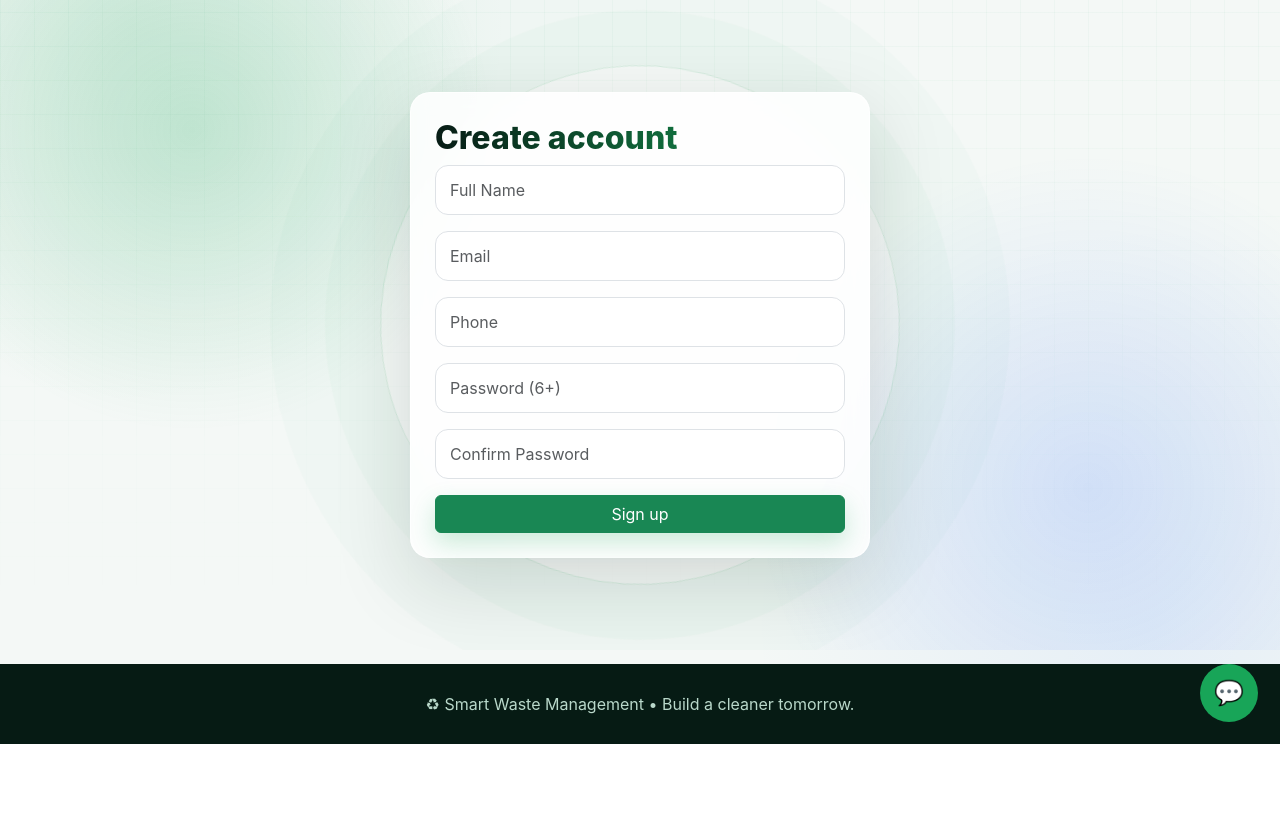
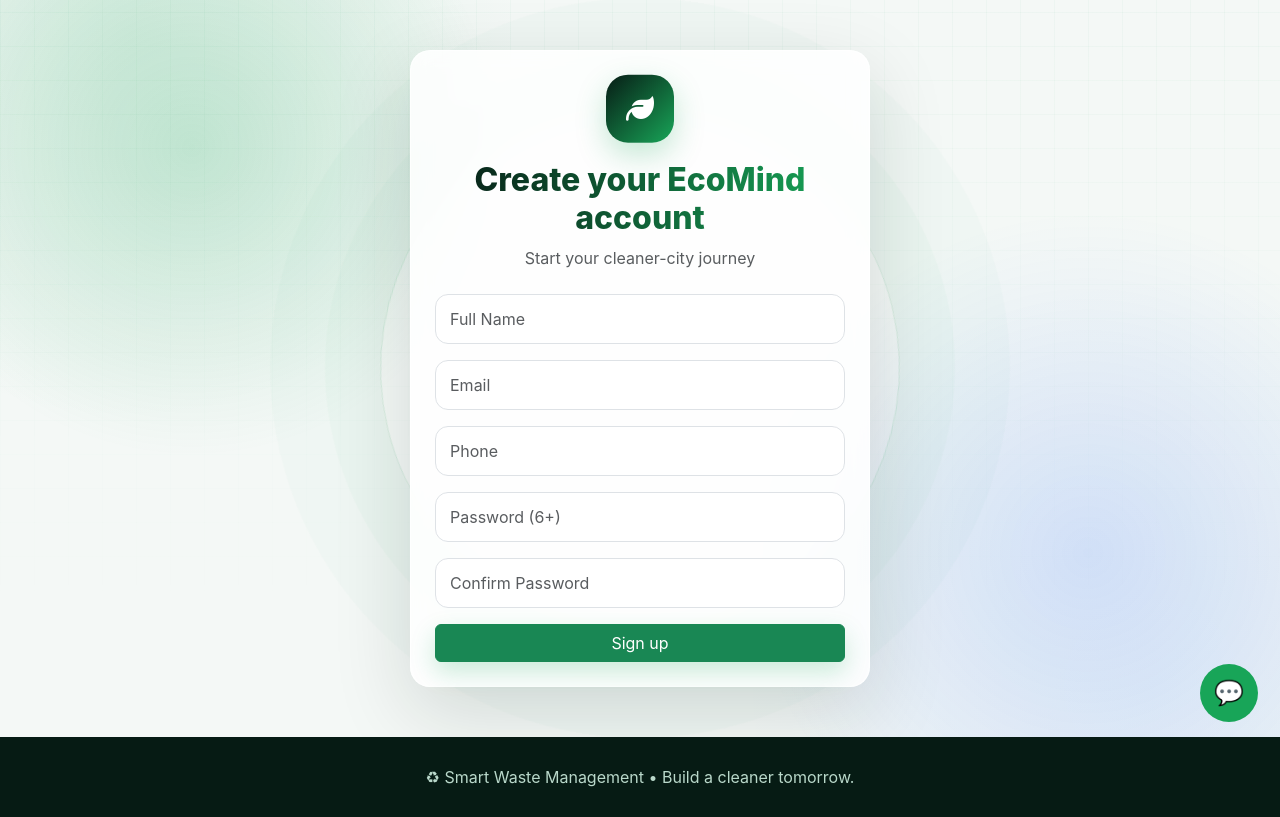
Before and after one commit to Joshna0307/smart-waste-management, a Flask app: page /signup in a window 1280 px wide. Shown: the part 56-873 px from the top of the page. Before the commit the page ends 800 px from the top, so only its background shows below. Run offline with Flask 3, Linux system fonts and the light colour scheme.

Commit message:
Modernize signup page

```diff
--- a/templates/signup.html
+++ b/templates/signup.html
@@ -1 +1 @@
-{% extends 'base.html' %}{% block content %}<div class="auth"><div class="section-panel"><h2>Create account</h2><form method="post"><input class="form-control mb-3" name="name" placeholder="Full Name" required><input class="form-control mb-3" name="email" type="email" placeholder="Email" required><input class="form-control mb-3" name="phone" placeholder="Phone"><input class="form-control mb-3" name="password" type="password" placeholder="Password (6+)" required><input class="form-control mb-3" name="confirm_password" type="password" placeholder="Confirm Password" required><button class="btn btn-success w-100">Sign up</button></form></div></div>{% endblock %}
+{% extends 'base.html' %}{% block content %}<div class="auth"><div class="section-panel"><div class="text-center mb-4"><div class="auth-logo"><i class="fa-solid fa-leaf"></i></div><h2>Create your EcoMind account</h2><p class="text-muted">Start your cleaner-city journey</p></div><form method="post"><input class="form-control mb-3" name="name" placeholder="Full Name" required><input class="form-control mb-3" name="email" type="email" placeholder="Email" required><input class="form-control mb-3" name="phone" placeholder="Phone"><input class="form-control mb-3" name="password" type="password" placeholder="Password (6+)" required><input class="form-control mb-3" name="confirm_password" type="password" placeholder="Confirm Password" required><button class="btn btn-success w-100">Sign up</button></form></div></div>{% endblock %}
```
